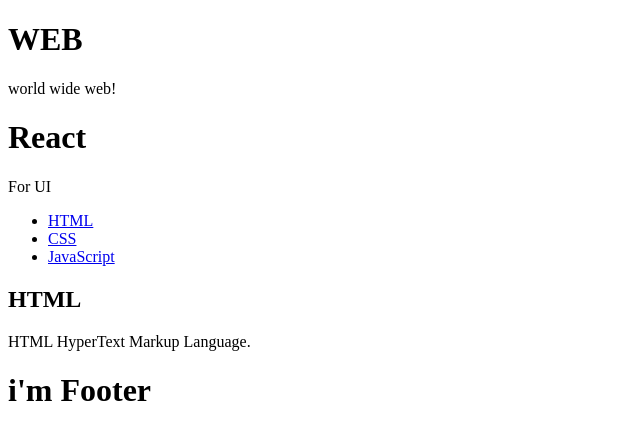
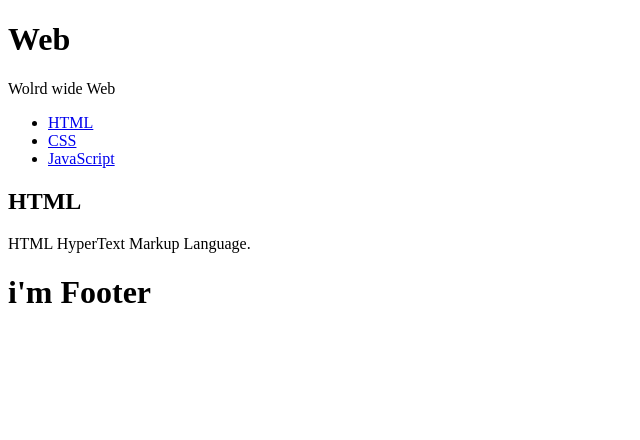
Before and after one commit to zmfpdl64/LearningReact, a React (Create React App) app in the folder react-app/: page / in a window 1280 px wide. Shown: the top 440 px of the page, without its empty margins (0-640 px from the left). Built offline with nearby package versions, Linux system fonts and the light colour scheme.

Commit message:
state로 필드 주입 방식을 변경해주었다.

```diff
--- a/react-app/src/App.js
+++ b/react-app/src/App.js
@@ -9,14 +9,33 @@
 
 
 class App extends Component {
+
+  constructor(props) {
+    super(props);
+    this.state = {
+      subject:{title:"Web", sub:"Wolrd wide Web"},
+      content: {
+        title:"HTML",
+        desc: "HTML HyperText Markup Language."
+      },
+      footer:{
+        msg: "i'm Footer"
+      }
+
+    }
+
+  }
+
   render() {
     return (
       <div className="App">
-        <Subject title="WEB" sub="world wide web!"></Subject>
-        <Subject title="React" sub="For UI"></Subject>
+        <Subject
+          title={this.state.subject.title}
+          sub={this.state.subject.sub}>
+        </Subject>
         <TOC></TOC>
-        <Content title="HTML" desc="HTML HyperText Markup Language."></Content>
-        <Footer msg="i'm Footer"></Footer>
+        <Content title={this.state.content.title} desc={this.state.content.desc}></Content>
+        <Footer msg={this.state.footer.msg}></Footer>
       </div>
     );
   }
```
Also changed, not shown: 1 other file (tests, documents, lock files or other folders).
